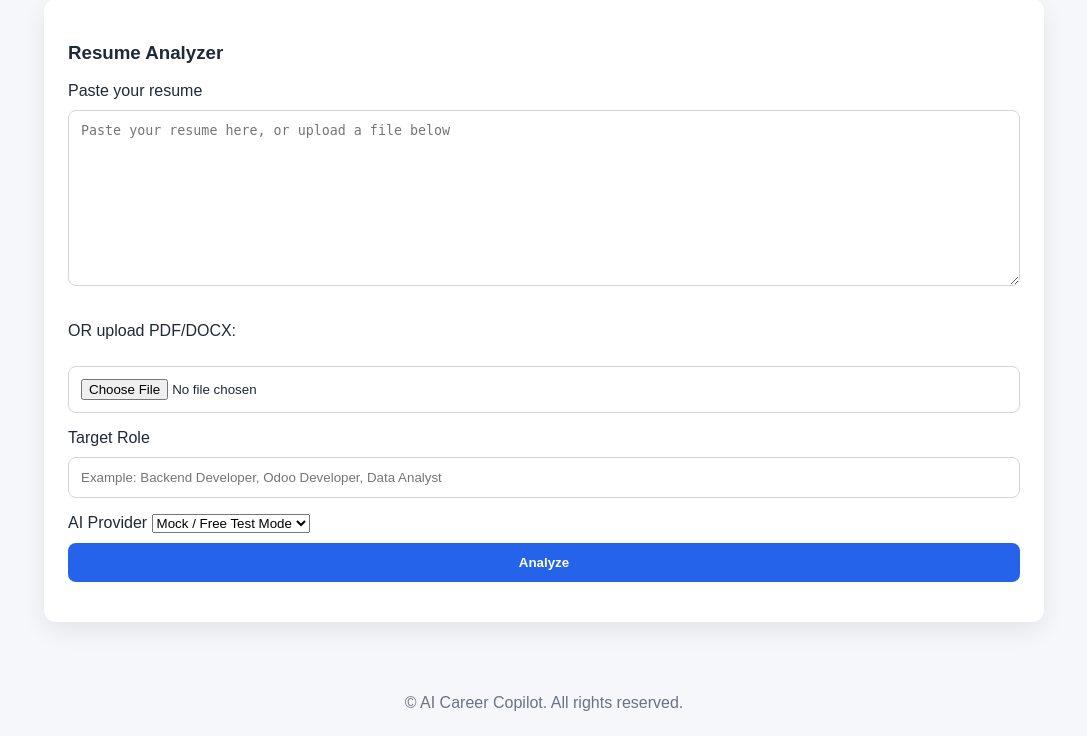
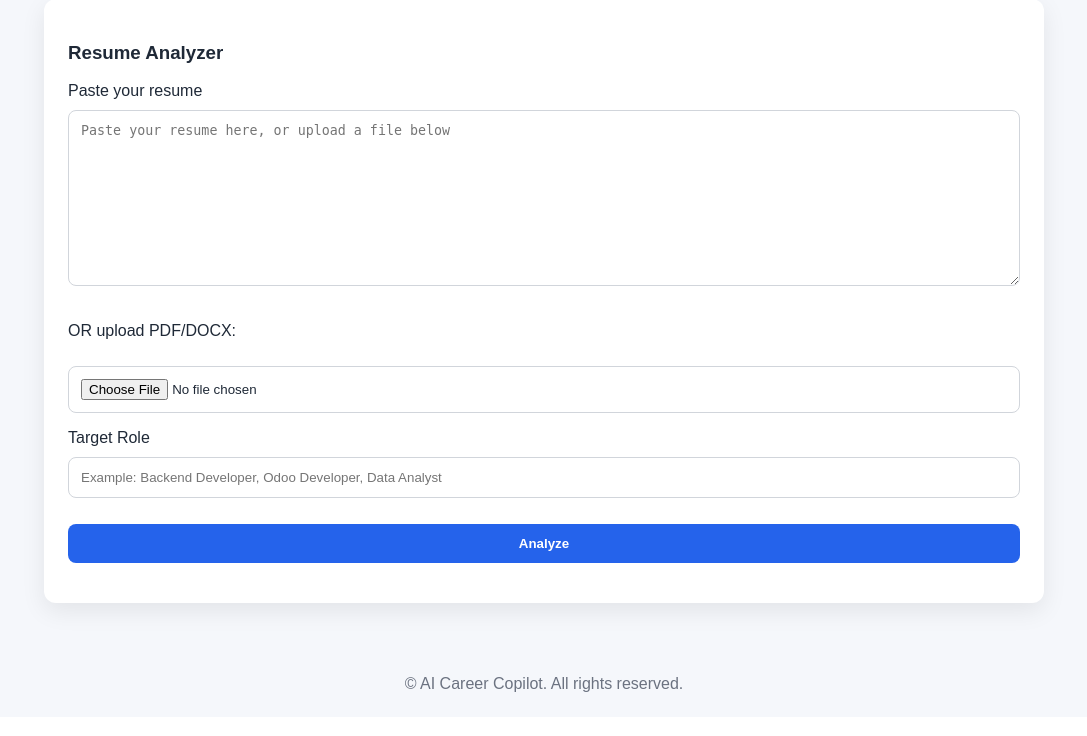
Before and after one commit to Aryamuh-ynah/AI-Career-Copilot, a Flask app: page /dashboard in a window 1280 px wide. Shown: the part 185-921 px from the top of the page, without its empty margins (96-1183 px from the left). After the commit the page ends 877 px from the top, so only its background shows below. Run offline with Flask 3, Linux system fonts and the light colour scheme; the visitor is signed in with stand-in values (Sample User, id 1).

Commit message:
fix: remove AI provider selection from user interface

```diff
--- a/templates/dashboard.html
+++ b/templates/dashboard.html
@@ -26,13 +26,6 @@
       placeholder="Example: Backend Developer, Odoo Developer, Data Analyst"
       required
     />
-    <label for="provider">AI Provider</label>
-
-    <select id="provider" name="provider">
-      <option value="mock">Mock / Free Test Mode</option>
-      <option value="openai">OpenAI</option>
-      <option value="gemini">Gemini</option>
-    </select>
 
     <button type="submit">Analyze</button>
   </form>
@@ -42,8 +35,6 @@
 <div class="card">
   {% if result.error %}
   <p style="color: red">Error: {{ result.error }}</p>
-  {% endif %} {% if result %}
-  <p><strong>Provider:</strong> {{ result.get("provider", "unknown") }}</p>
   {% endif %}
 
   <h3>Skills</h3>
```
